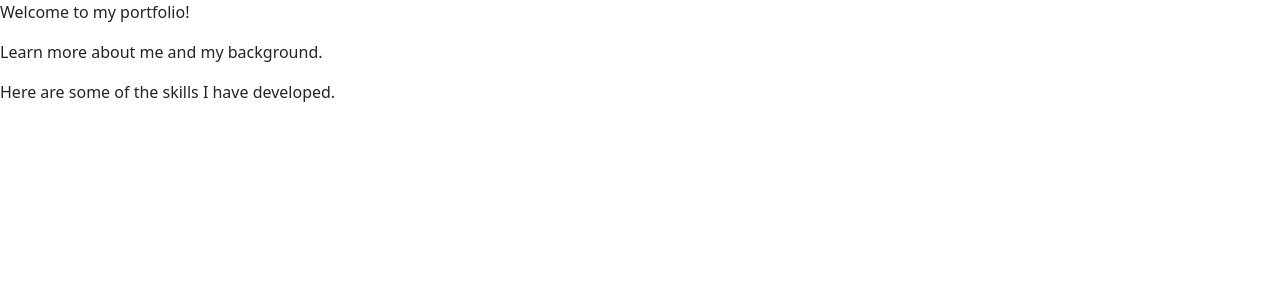
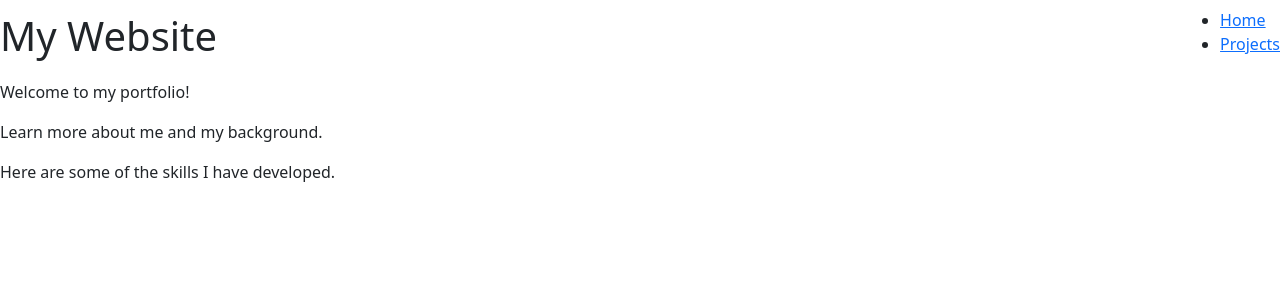
Before and after one commit to lpery-rrcp/Portfolio, a React (Vite) app: page / in a window 1280 px wide. Shown: the top 300 px of the page. Built offline with nearby package versions, Linux system fonts and the light colour scheme.

Commit message:
Basic Navbar now works.

```diff
--- a/src/components/Navbar.tsx
+++ b/src/components/Navbar.tsx
@@ -1,6 +1,4 @@
-import { Route } from "react-router-dom";
-import HomePage from "../pages/Home/page";
-import Projects from "../pages/Projects/page";
+import { Link } from "react-router-dom";
 
 function Navbar() {
   return (
@@ -8,10 +6,10 @@ function Navbar() {
       <h1>My Website</h1>
       <ul>
         <li>
-          <Route path="/" element={<HomePage />} />
+          <Link to="/">Home</Link>
         </li>
         <li>
-          <Route path="/projects" element={<Projects />} />
+          <Link to="/projects">Projects</Link>
         </li>
       </ul>
     </nav>
--- a/src/pages/Home/page.tsx
+++ b/src/pages/Home/page.tsx
@@ -1,8 +1,9 @@
-import { Link } from "react-router-dom";
+import Navbar from "../../components/Navbar";
 
 function HomePage() {
   return (
     <>
+      <Navbar />
       <title>Home Page to Portfolio</title>
 
       <div></div>
```
